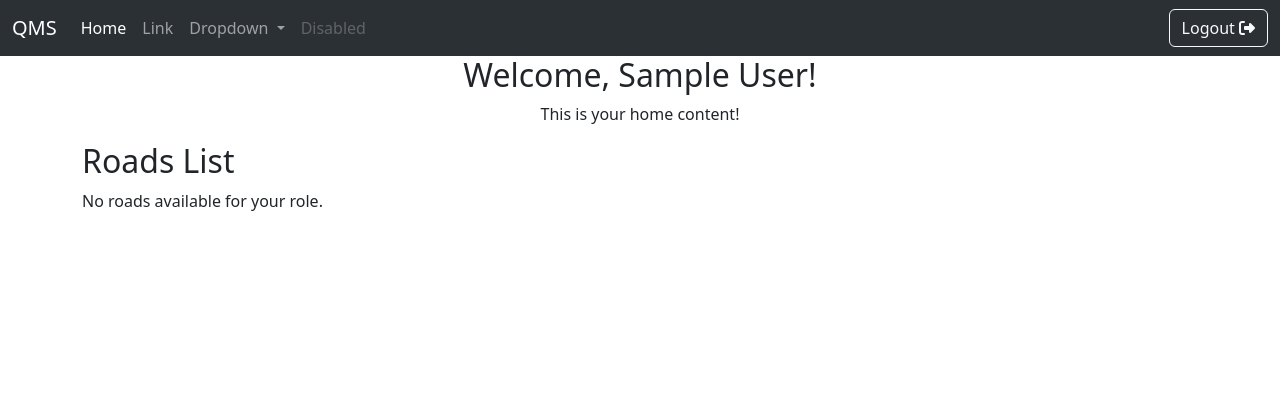
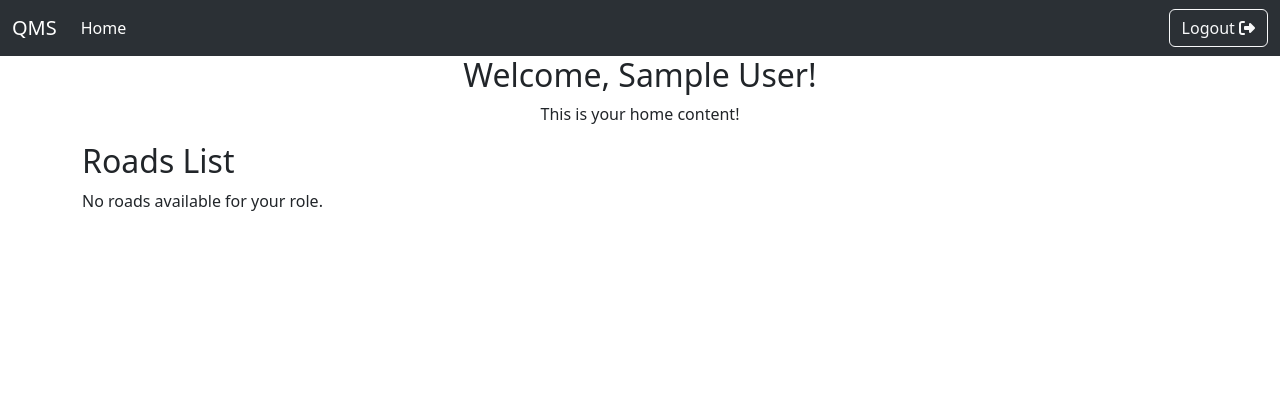
Before and after one commit to bhagatprince011/QMS_Prototype, a Django app: page /qms_app/ in a window 1280 px wide. Shown: the top 420 px of the page. Run offline with Django 5.2, Linux system fonts and the light colour scheme; the visitor is signed in with stand-in values (Sample User, id 1); parts of the project's set-up code (start-up, migrations or seed data) failed here and were passed over.

Commit message:
home navbar link

```diff
--- a/qms_app/views.py
+++ b/qms_app/views.py
@@ -19,29 +19,28 @@ from django.contrib import messages
 
 
 
-
 @login_required(login_url='login')  # Ensures only authenticated users can access
 def home(request):
     # Retrieve the role parameter from the query string
-    role = request.GET.get('role')
-    print('User role:', role)
+    rolevalue = request.session.get('role', None)
+
 
     username = request.user.username
     name = request.user.first_name + ' ' + request.user.last_name
 
    # Determine roads based on the role
-    if role == 'Contractor':
+    if rolevalue == 'Contractor':
         user_roads = Roads.objects.filter(contractor_id=request.user.id)
-    elif role == 'Engineer':
+    elif rolevalue == 'Engineer':
         user_roads = Roads.objects.filter(engineer_id=request.user.id)
-    elif role == 'Administrator':
+    elif rolevalue == 'Administrator':
         user_roads = Roads.objects.all()
     else:
         user_roads = []  # Default to an empty list if the role is invalid or not provided
 
     # Prepare context for the template
     params = {
-        'role': role,
+        'role': rolevalue,
         'name': name,
         'user_roads': user_roads,  # Pass the roads to the template
     }
@@ -52,6 +51,7 @@ def home(request):
 @login_required(login_url='login')
 def contractor(request, road_id):
     road = get_object_or_404(Roads, id=road_id)
+
     print(road)
     milestones = [
         {"id": 11, "name": "M1"},
--- a/templates/_shared.html
+++ b/templates/_shared.html
@@ -20,23 +20,23 @@
           <div class="collapse navbar-collapse" id="navbarSupportedContent">
             <ul class="navbar-nav me-auto mb-2 mb-lg-0">
               <li class="nav-item">
-                <a class="nav-link active" aria-current="page" href="{% url 'home' %}?role={{ role }}">Home</a>
+                <a class="nav-link active" aria-current="page" href="{% url 'home' %}">Home</a>
               </li>
-              <li class="nav-item">
+              <li class="nav-item" hidden>
                 <a class="nav-link" href="#">Link</a>
               </li>
-              <li class="nav-item dropdown">
+              <li class="nav-item dropdown" hidden>
                 <a class="nav-link dropdown-toggle" href="#" role="button" data-bs-toggle="dropdown" aria-expanded="false">
                   Dropdown
                 </a>
-                <ul class="dropdown-menu">
+                <ul class="dropdown-menu" hidden>
                   <li><a class="dropdown-item" href="#">Action</a></li>
                   <li><a class="dropdown-item" href="#">Another action</a></li>
                   <li><hr class="dropdown-divider"></li>
                   <li><a class="dropdown-item" href="#">Something else here</a></li>
                 </ul>
               </li>
-              <li class="nav-item">
+              <li class="nav-item" hidden>
                 <a class="nav-link disabled" aria-disabled="true">Disabled</a>
               </li>
             </ul>
```
Also changed, not shown: qms_site/views.py (+13 -2 lines).
